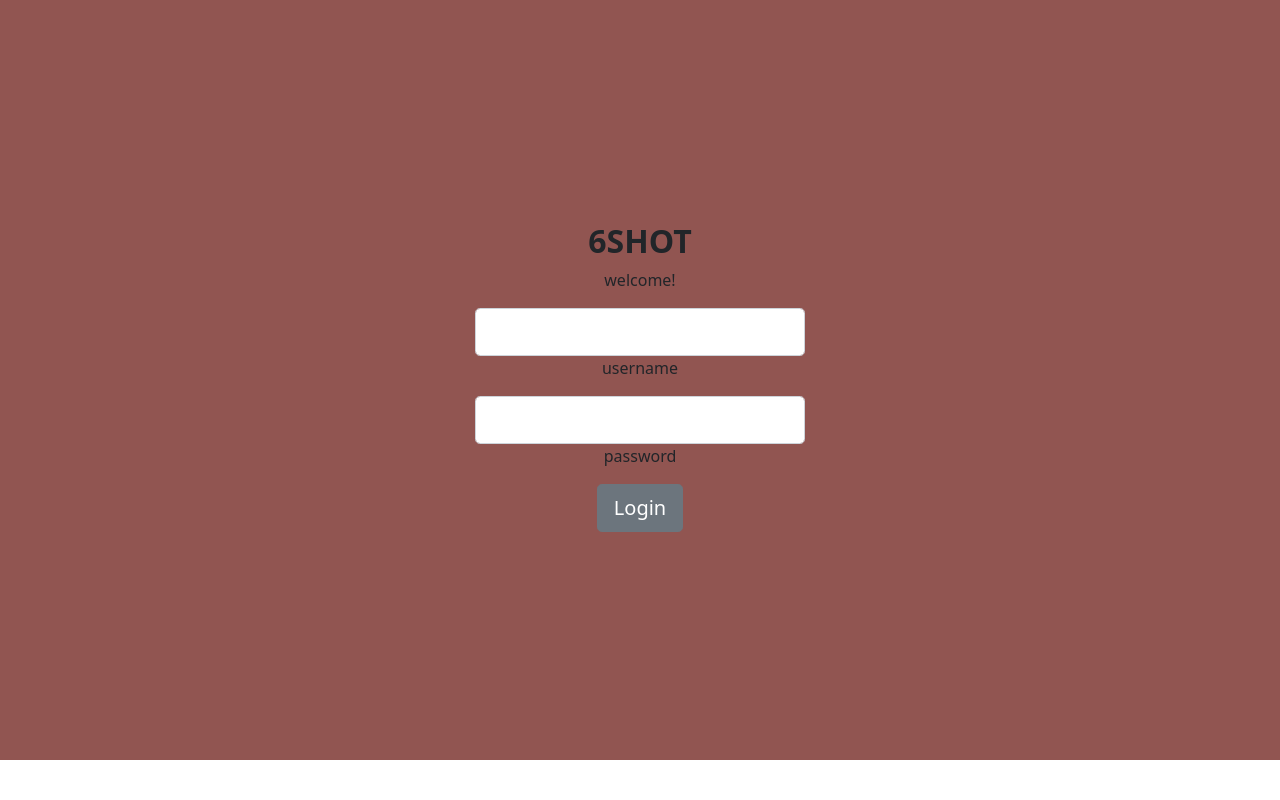
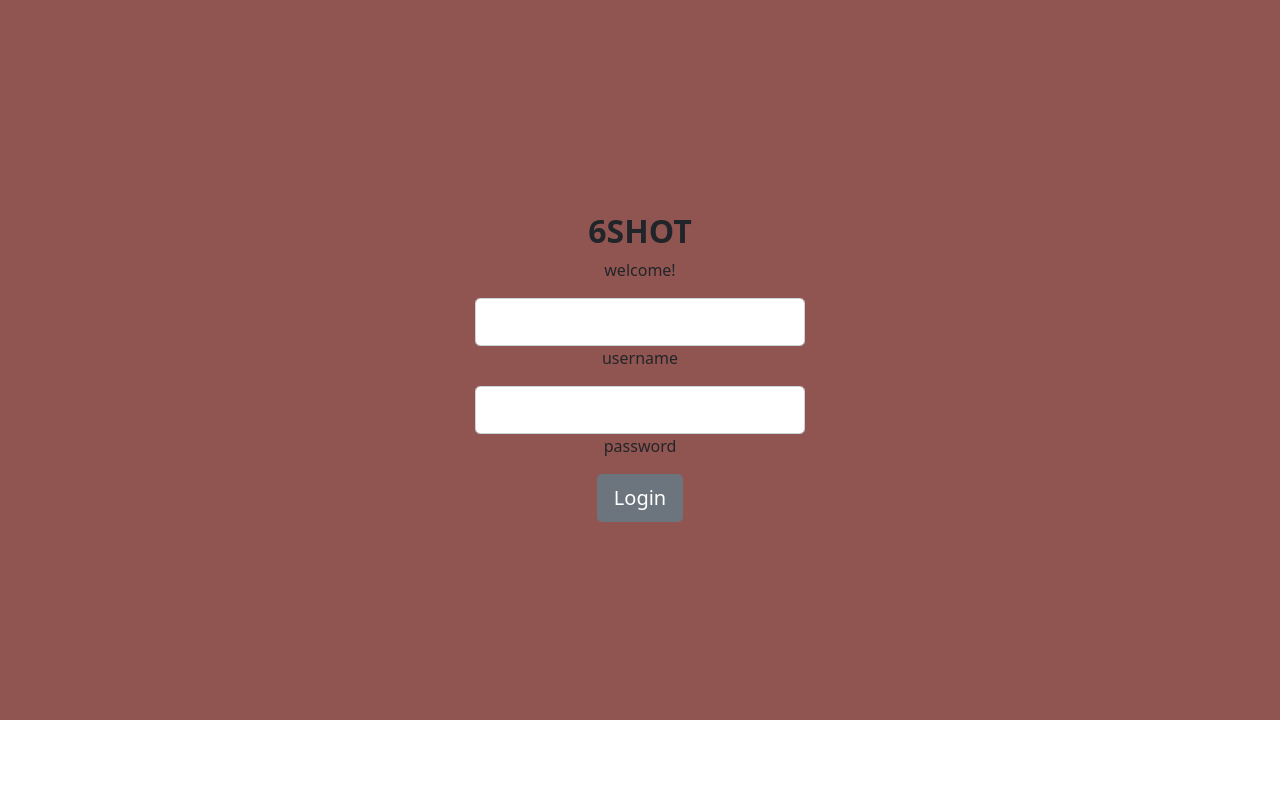
Before and after one commit to sixshotapp/web-app, a Flask app: page / in a window 1280 px wide. Run offline with Flask 2, Linux system fonts and the light colour scheme.

Commit message:
Update index.html

```diff
--- a/templates/index.html
+++ b/templates/index.html
@@ -7,7 +7,7 @@
 {% block body %}
 <div style="background-color:#915551">
   <div class="container">
-    <div style="height: 95vh">
+    <div style="height: 90vh">
       <div class="row h-25"></div>
       <div class="row h-50">
         <div class="col">
```
